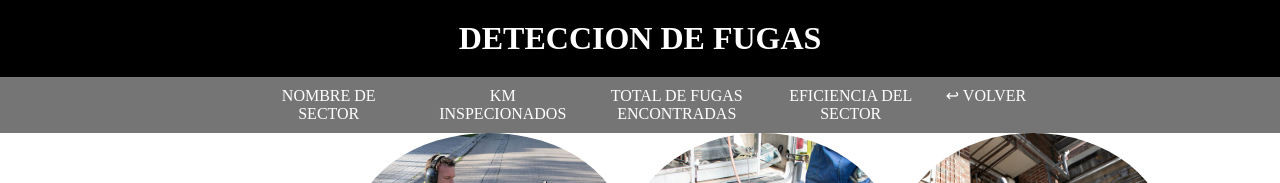
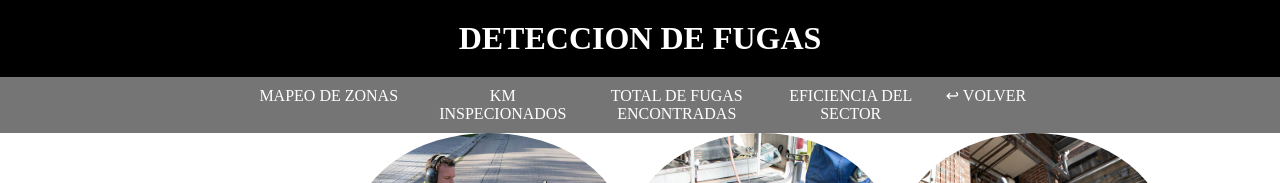
Before and after one commit to Oraida14/DETECCION-DE-FUGAS, a plain HTML site: page index.html in a window 1280 px wide. Shown: the top 183 px of the page. Drawn offline with Linux system fonts and the light colour scheme.

Commit message:
Update index.html

```diff
--- a/index.html
+++ b/index.html
@@ -13,7 +13,7 @@
     <h1>DETECCION DE FUGAS</h1>
     <nav>
         <ul>
-            <li><a href="">NOMBRE DE SECTOR</a></li>
+            <li><a href="https://www.google.com/maps/d/edit?mid=1eIHskJOgVohqeQBIigsM274nCETudyw&usp=sharing">MAPEO DE ZONAS</a></li>
             <li><a href="">KM INSPECIONADOS</a></li>
             <li><a href="">TOTAL DE FUGAS ENCONTRADAS</a></li>
             <li><a href="">EFICIENCIA DEL SECTOR</a></li
```
